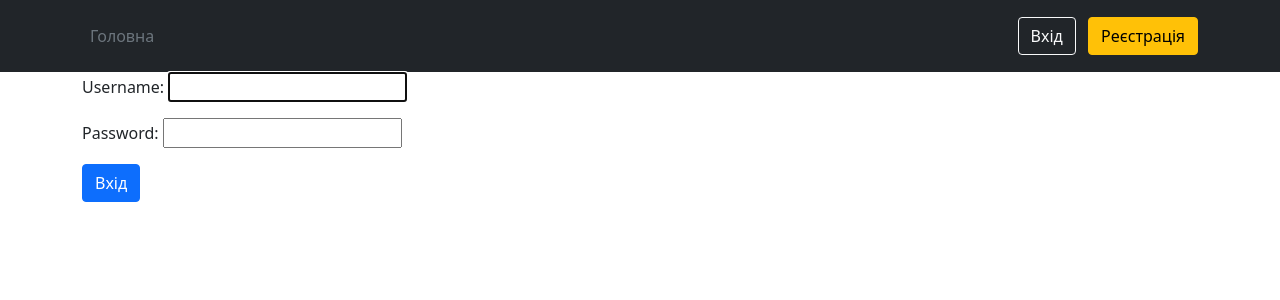
After one commit to Anna47874/forum, a Django app: page /login/ in a window 1280 px wide. The commit adds this page. Shown: the top 300 px of the page. Run offline with Django 5.2, Linux system fonts and the light colour scheme.

Commit message:
register

```diff
--- a/my_site/my_site/settings.py
+++ b/my_site/my_site/settings.py
@@ -103,7 +103,7 @@ AUTH_PASSWORD_VALIDATORS = [
 # Internationalization
 # https://docs.djangoproject.com/en/6.0/topics/i18n/
 
-LANGUAGE_CODE = 'en-us'
+LANGUAGE_CODE = 'uk'
 
 TIME_ZONE = "Europe/Kyiv"
 
--- a/my_site/notes/views.py
+++ b/my_site/notes/views.py
@@ -21,10 +21,10 @@ def register_view(request):
             return redirect("forum_home")
     else:
         form = RegisterForm()
-    return render(request,"templates/register.html",{"form":form})
+    return render(request,"register.html",{"form":form})
 
 class UserLoginView(LoginView):
-    template_name = "templates/login.html"
+    template_name = "login.html"
 
 class UserLogoutView(LogoutView):
     next_page=reverse_lazy("forum_home")
@@ -40,7 +40,7 @@ def create_post(request):
             return redirect("forum_home")
     else:
         form = PostForm()
-    return render(request,"templates/post_form.html",{"form":form,"title":"create_post"})
+    return render(request,"post_form.html",{"form":form,"title":"create_post"})
 
 
 @login_required
@@ -55,7 +55,7 @@ def edit_post(request,post_id):
             return redirect("forum_home")
     else:
         form = PostForm(instance=post)
-    return render(request,"templates/post_form.html",{"form":form,"title":"edit_post"})
+    return render(request,"post_form.html",{"form":form,"title":"edit_post"})
 
 
 @login_required
@@ -68,7 +68,7 @@ def delete_post(request,post_id):
         return redirect("forum_home")
     else:
         form = PostForm(instance=post)
-    return render(request,"templates/post_delete.html",{"form":form})
+    return render(request,"post_delete.html",{"form":form})
 
 
 
@@ -87,4 +87,4 @@ def create_comment(request,post_id):
             return redirect("post_comments")
     else:
         form = CommentForm()
-    return render(request,"templates/post_comments.html",{"form":form,"post":post,"comments":comments})
+    return render(request,"post_comments.html",{"form":form,"post":post,"comments":comments})
--- a/my_site/templates/base.html
+++ b/my_site/templates/base.html
@@ -11,16 +11,19 @@
       <div class="d-flex flex-wrap align-items-center justify-content-center justify-content-lg-start">
 
         <ul class="nav col-12 col-lg-auto me-lg-auto mb-2 justify-content-center mb-md-0">
-          <li><a href="#" class="nav-link px-2 text-secondary">Головна</a></li>
+          <li><a href="{% url 'forum_home'%}" class="nav-link px-2 text-secondary">Головна</a></li>
         </ul>
 
         <div class="text-end">
             {% if user.is_authenticated %}
             <span class="text-white">{{ user.username }}</span>
-            <a class="btn btn-outline-light me-2" href="#" role="button">Вихід</a>
+            <form method="post" action="{% url 'logout'%}">
+              {% csrf_token %}
+            <button class="btn btn-outline-light me-2" type="submit">Вихід</button>
+            </form>
             {% else %}
-            <a class="btn btn-outline-light me-2" href="#" role="button">Вхід</a>
-          <a class="btn btn-warning" href="#" role="button">Реєстрація</a>
+            <a class="btn btn-outline-light me-2" href="{% url 'login'%}" role="button">Вхід</a>
+          <a class="btn btn-warning" href="{% url 'register'%}" role="button">Реєстрація</a>
             {% endif %}
 
         </div>
--- a/my_site/templates/forum_home.html
+++ b/my_site/templates/forum_home.html
@@ -6,7 +6,7 @@
 <div class="d-flex justify-content-between align-items-center mb-4">
     <h1>Форум</h1>
     {% if user.is_authenticated %}
-    <a href="{% url 'post_create' %}" class="btn btn-warning">Створити пост</a>
+    <a href="{% url 'create_post' %}" class="btn btn-warning">Створити пост</a>
 {% else %}
 <a href="{% url 'login' %}" class="btn btn-danger">Увійти щоб написати пост</a>
 {% endif %}
--- /dev/null
+++ b/my_site/templates/login.html
@@ -0,0 +1,12 @@
+{% extends "base.html" %}
+
+{% block title %}Вхід{% endblock %}
+
+{% block content %}
+
+<form method="post">
+  {% csrf_token %}
+  {{ form.as_p }}
+  <button type="submit"  class="btn btn-primary">Вхід</button>
+</form>
+{% endblock %}
```
Also changed, not shown: my_site/templates/register.html (added, +12 -0 lines), my_site/db.sqlite3.
